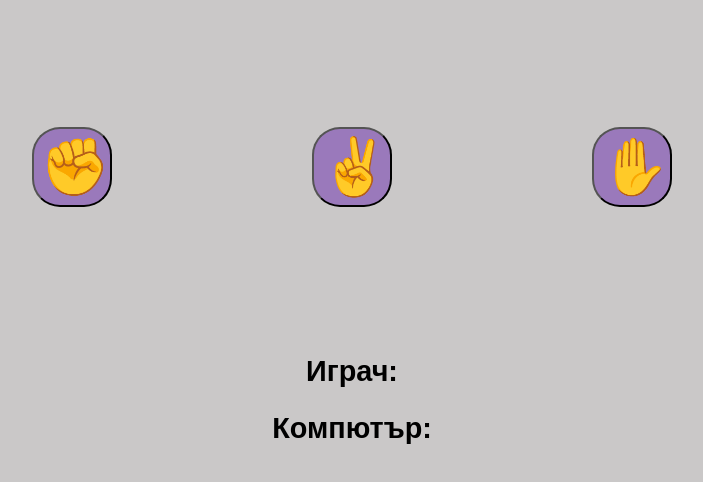
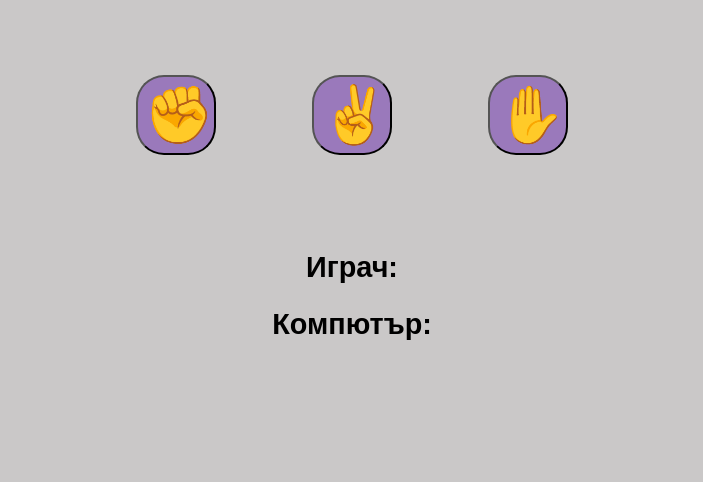
Before and after one commit to zarkoto23/rockPaperScissorsV2, a plain HTML site: page index.html in a window 1280 px wide. Shown: the part 192-674 px from the top of the page, without its empty margins (288-991 px from the left). Drawn offline with Linux system fonts and the light colour scheme; a web font is replaced by a local one.

Commit message:
Update style.css

```diff
--- a/style.css
+++ b/style.css
@@ -7,7 +7,7 @@
 
 
 .playerChoices button{
-  margin: 100px;
+  margin: 3rem;
   font-size: 3.5rem;
   display: flexbox;
   width: 5rem;
```
